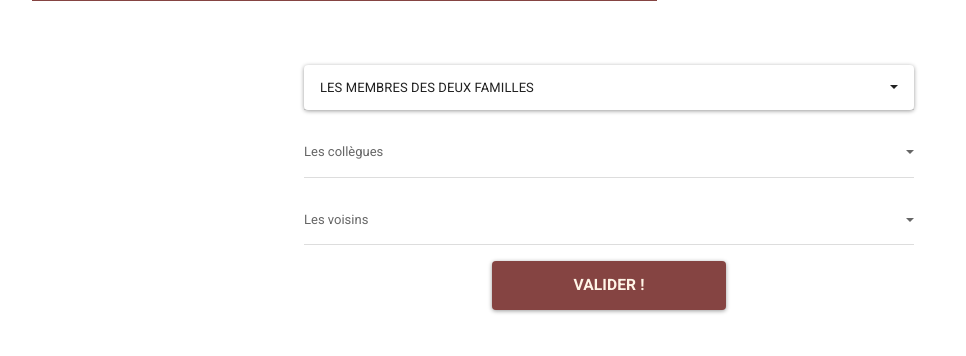
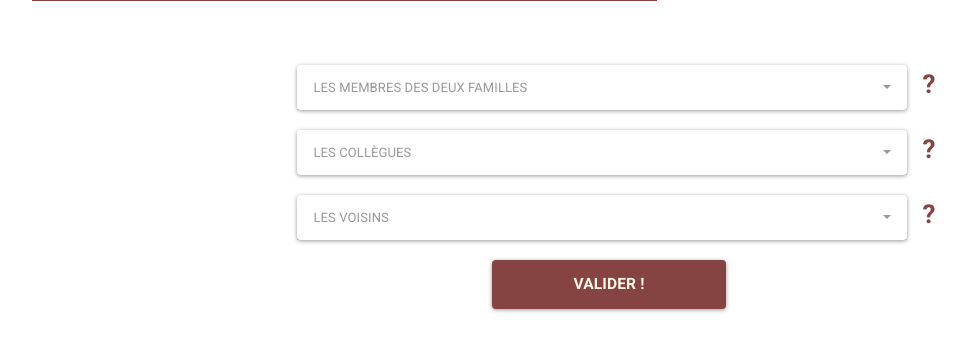
Before and after one commit to ClowClow/Autrefois_Charleville, a PHP site: page /first.php in a window 1280 px wide; the page is wider, and only the part inside the window is pictured. Shown: the part 628-984 px from the top of that part, without its empty margins (31-997 px from the left). Run offline with PHP 8.4, Linux system fonts and the light colour scheme; data that the repository does not hold is empty; style sheets or scripts are compiled from the project's sources.

Commit message:
selects en place, manque textes sur les tips etape 1

```diff
--- a/modele/coBdd.php
+++ b/modele/coBdd.php
@@ -1,6 +1,6 @@
 <?php
 try {
-  $bdd = new PDO('mysql:host=localhost;dbname=hackathon;charset=utf8', 'angie', 'wachtwoord', array(PDO::ATTR_ERRMODE => PDO::ERRMODE_EXCEPTION));
+  $bdd = new PDO('mysql:host=localhost;dbname=hackathon;charset=utf8', 'chloe', 'notzelda', array(PDO::ATTR_ERRMODE => PDO::ERRMODE_EXCEPTION));
 }
 catch (Exception $e) {
     die('Erreur : '.$e->getMessage());
--- a/public/styles/css/first.css
+++ b/public/styles/css/first.css
@@ -26,4 +26,9 @@
 #labelNone {
   display: none; }
 
+.p-tlp {
+  font-size: 2em;
+  color: #854442;
+  font-weight: 900; }
+
 /*# sourceMappingURL=first.css.map */
--- a/public/styles/sass/first.scss
+++ b/public/styles/sass/first.scss
@@ -37,3 +37,9 @@
 #labelNone {
   display: none;
 }
+
+.p-tlp {
+  font-size: 2em;
+  color: $maroon;
+  font-weight: 900;
+}
--- a/public/styles/sass/second.scss
+++ b/public/styles/sass/second.scss
@@ -37,14 +37,15 @@
 #labelNone {
   display: none;
 }
-.form-control {
+
+/*#choixArtistes {
   color: $wbrown;
   background-color: $lbrown;
   font-size: 1.2em !important;
   font-weight: bold;
   padding-left: 1em !important;
   margin-bottom: 3em;
-}
+}*/
 
 .p-tlp {
   font-size: 2em;
--- a/templates/first.php
+++ b/templates/first.php
@@ -10,7 +10,6 @@
   <title>Etape 1</title>
 
   <link href="../public/styles/css/reset.css" type="text/css" rel="stylesheet"/>
-  <link rel="stylesheet" href="https://stackpath.bootstrapcdn.com/bootstrap/4.3.1/css/bootstrap.min.css" integrity="sha384-ggOyR0iXCbMQv3Xipma34MD+dH/1fQ784/j6cY/iJTQUOhcWr7x9JvoRxT2MZw1T" crossorigin="anonymous">
   <link rel="stylesheet" href="https://bootswatch.com/4/materia/bootstrap.min.css">
   <link rel="stylesheet" href="https://cdn.jsdelivr.net/npm/bootstrap-select@1.13.9/dist/css/bootstrap-select.min.css">
   <link href="../public/styles/css/first.css" type="text/css" rel="stylesheet"/>
@@ -59,14 +58,17 @@
 <!-- CHOIX FAMILLE -->
 <center>
   <form action="../modele/afficheInviteFamille.php" method="POST">
+    <div class="d-flex justify-content-center">
       <div class="form-group col-md-6">
        <label for="choixFamille" id="labelNone">Les membres des deux familles</label>
        <select class="form-control selectpicker show-tick" id="choixFamille">
-       <option selected>Les membres des deux familles</option>
+         <option disabled selected>Les membres des deux familles</option>
          <?php while($donneesFamille = $reqFamille->fetch()) { ?>
          <option type="checkbox"><?php echo $donneesFamille["nom"];?></option>
          <?php } ?>
        </select>
+      </div>
+      <p class="p-tlp" data-toggle="tooltip" data-placement="bottom" title="">?</p>
     </div>
   </form>
 </center>
@@ -75,14 +77,17 @@
 <!-- CHOIX COLLEGUE-->
 <center>
   <form action="../modele/afficheInviteCollegue.php" method="POST">
+    <div class="d-flex justify-content-center">
       <div class="form-group col-md-6">
        <label for="choixCollegue" id="labelNone">Les collègues</label>
-     <select class="form-control" id="choixCollegue">
-       <option selected>Les collègues</option>
+       <select class="form-control selectpicker show-tick" id="choixCollegue">
+         <option disabled selected>Les collègues</option>
          <?php while($donneesCollegue = $reqCollegue->fetch()) { ?>
          <option><?php echo $donneesCollegue["nom"];?></option>
          <?php } ?>
        </select>
+     </div>
+     <p class="p-tlp" data-toggle="tooltip" data-placement="bottom" title="">?</p>
    </div>
   </form>
 </center>
@@ -91,14 +96,17 @@
 <!-- CHOIX VOISINS-->
 <center>
   <form action="../modele/afficheInviteVoisin.php" method="POST">
+    <div class="d-flex justify-content-center">
       <div class="form-group col-md-6">
        <label for="choixVoisin" id="labelNone">Les voisins</label>
-     <select class="form-control" id="choixVoisin">
-       <option selected>Les voisins</option>
+       <select class="form-control selectpicker show-tick" id="choixVoisin">
+         <option disabled selected>Les voisins</option>
          <?php while($donneesVoisin = $reqVoisin->fetch()) { ?>
          <option><?php echo $donneesVoisin["nom"];?></option>
          <?php } ?>
        </select>
+     </div>
+     <p class="p-tlp" data-toggle="tooltip" data-placement="bottom" title="">?</p>
     </div>
   </form>
 </center>
@@ -115,12 +123,17 @@
   <!-- FOOTER -->
   <?php include "footer.php"; ?>
   <!-- FIN FOOTER -->
-  <script
-			  src="https://code.jquery.com/jquery-3.4.1.js"
-			  integrity="sha256-WpOohJOqMqqyKL9FccASB9O0KwACQJpFTUBLTYOVvVU="
+<!-- JQUERY -->
+<script src="https://code.jquery.com/jquery-3.4.1.js"
+integrity="sha256-WpOohJOqMqqyKL9FccASB9O0KwACQJpFTUBLTYOVvVU=" crossorigin="anonymous"></script>
+<!-- JS BOOTSTRAP -->
+<script src="https://cdnjs.cloudflare.com/ajax/libs/popper.js/1.14.7/umd/popper.min.js"
+integrity="sha384-UO2eT0CpHqdSJQ6hJty5KVphtPhzWj9WO1clHTMGa3JDZwrnQq4sF86dIHNDz0W1"
 crossorigin="anonymous"></script>
-<script src="https://cdnjs.cloudflare.com/ajax/libs/popper.js/1.14.7/umd/popper.min.js" integrity="sha384-UO2eT0CpHqdSJQ6hJty5KVphtPhzWj9WO1clHTMGa3JDZwrnQq4sF86dIHNDz0W1" crossorigin="anonymous"></script>
-<script src="https://stackpath.bootstrapcdn.com/bootstrap/4.3.1/js/bootstrap.min.js" integrity="sha384-JjSmVgyd0p3pXB1rRibZUAYoIIy6OrQ6VrjIEaFf/nJGzIxFDsf4x0xIM+B07jRM" crossorigin="anonymous"></script>
+<script src="https://stackpath.bootstrapcdn.com/bootstrap/4.3.1/js/bootstrap.min.js"
+integrity="sha384-JjSmVgyd0p3pXB1rRibZUAYoIIy6OrQ6VrjIEaFf/nJGzIxFDsf4x0xIM+B07jRM"
+crossorigin="anonymous"></script>
+<!-- JS BOOTSTRAP SELECT -->
 <script src="https://cdn.jsdelivr.net/npm/bootstrap-select@1.13.9/dist/js/bootstrap-select.min.js"></script>
 </body>
 
```
Also changed, not shown: public/styles/css/second.css (+5 -5 lines), templates/second.php (+21 -8 lines), 2 other files. Lines whose indentation alone changed are shown as unchanged.
